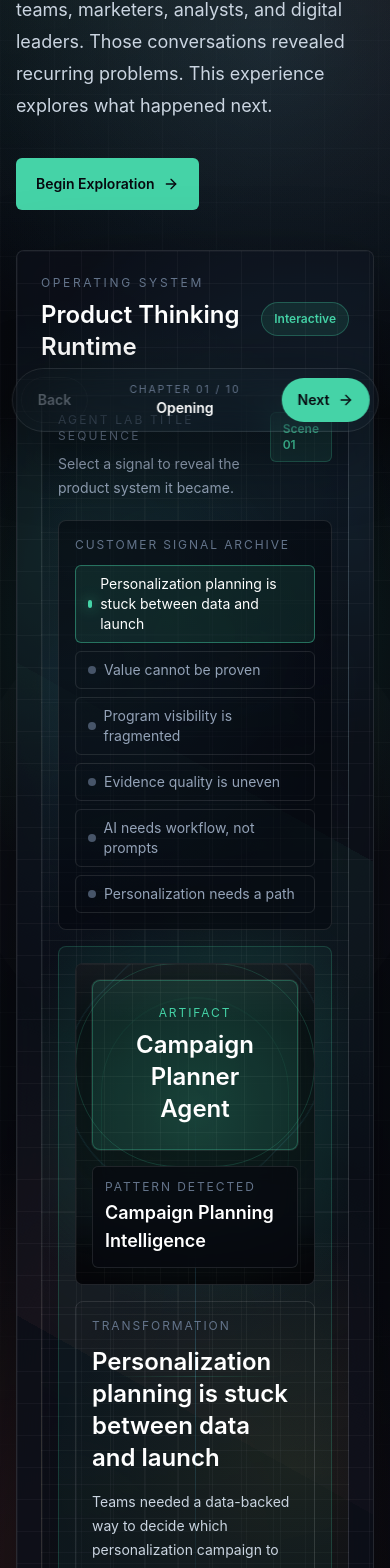
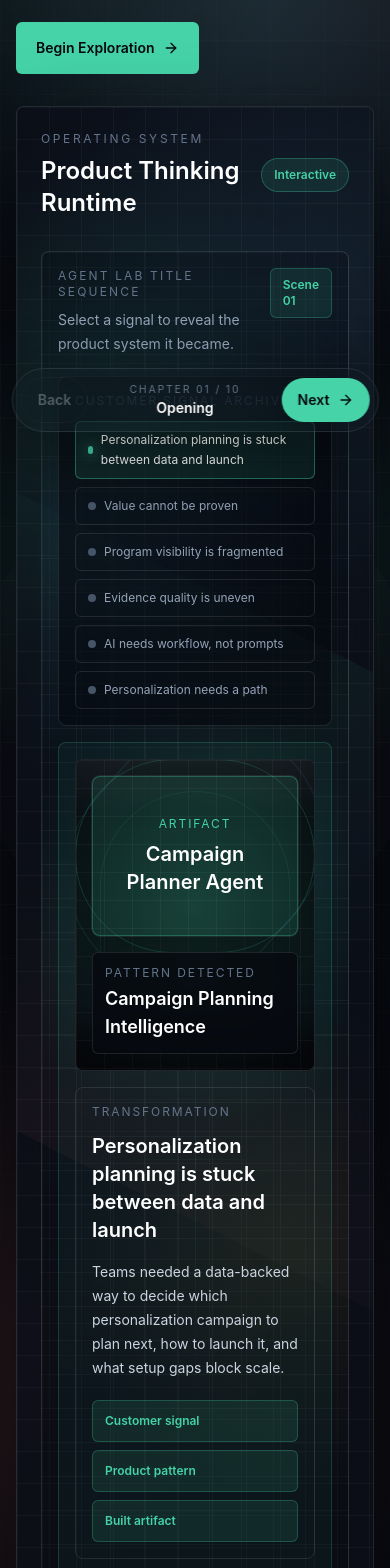
Before and after one commit to danielrathke-opti1234/optimizely_product_project, a React (Vite) app: page / in a window 390 px wide. Shown: the part 392-1960 px from the top of the page. Built offline with nearby package versions, Linux system fonts and the light colour scheme.

Commit message:
Polish story flow personalization focus

```diff
--- a/src/App.jsx
+++ b/src/App.jsx
@@ -83,16 +83,16 @@ function Hero({ onBegin }) {
   return (
     <section id="top" className="relative flex min-h-screen items-center overflow-hidden px-4 py-12 sm:px-6 lg:px-8">
       <div className="cinematic-orbit absolute inset-0" />
-      <div className="relative z-10 mx-auto grid max-w-7xl items-center gap-10 xl:grid-cols-[.88fr_1.12fr]">
+      <div className="relative z-10 mx-auto grid max-w-7xl items-center gap-8 xl:grid-cols-[.64fr_1.36fr]">
         <motion.div initial={{ opacity: 0, y: 26 }} animate={{ opacity: 1, y: 0 }} transition={{ duration: 0.7 }}>
           <ChapterLabel number="00" title="Enter the experience" />
-          <h1 className="max-w-5xl text-5xl font-semibold tracking-normal text-white sm:text-7xl lg:text-8xl">
+          <h1 className="max-w-4xl text-4xl font-semibold tracking-normal text-white sm:text-5xl xl:text-6xl">
             From Customer Conversations to Product Innovation
           </h1>
-          <p className="mt-7 max-w-3xl text-lg leading-8 text-slate-300">
+          <p className="mt-6 max-w-2xl text-base leading-7 text-slate-300">
             Over the last several years I have worked directly with enterprise experimentation teams, marketers, analysts, and digital leaders. Those conversations revealed recurring problems. This experience explores what happened next.
           </p>
-          <button onClick={onBegin} className="mt-9 inline-flex items-center gap-2 rounded-md bg-mint px-5 py-4 text-sm font-semibold text-ink transition hover:bg-mint/90">
+          <button onClick={onBegin} className="mt-7 inline-flex items-center gap-2 rounded-md bg-mint px-5 py-4 text-sm font-semibold text-ink transition hover:bg-mint/90">
             Begin Exploration <ArrowRight className="h-4 w-4" />
           </button>
         </motion.div>
@@ -179,7 +179,7 @@ function AgentLabBoot() {
         <div className="rounded-md border border-mint/25 bg-mint/10 px-3 py-2 text-xs font-semibold text-mint">Scene 0{active + 1}</div>
       </div>
 
-      <div className="relative z-10 mt-5 grid min-h-[25rem] gap-4 xl:grid-cols-[.72fr_1.28fr]">
+      <div className="relative z-10 mt-5 grid min-h-[23rem] gap-4 xl:grid-cols-[.58fr_1.42fr]">
         <div className="rounded-lg border border-white/10 bg-ink/55 p-4">
           <div className="mb-3 text-xs uppercase tracking-[.16em] text-slate-500">Customer signal archive</div>
           <div className="space-y-2">
@@ -190,7 +190,7 @@ function AgentLabBoot() {
                 initial={{ opacity: 0, x: -12 }}
                 animate={{ opacity: 1, x: 0 }}
                 transition={{ delay: index * 0.15, duration: 0.45 }}
-                className={`flex w-full items-center gap-2 rounded-md border px-3 py-2 text-left text-sm transition ${active === index ? 'border-mint/45 bg-mint/10 text-white' : 'border-white/10 bg-white/6 text-slate-400 hover:bg-white/10'}`}
+                className={`flex w-full items-center gap-2 rounded-md border px-3 py-2 text-left text-xs leading-5 transition ${active === index ? 'border-mint/45 bg-mint/10 text-white' : 'border-white/10 bg-white/6 text-slate-400 hover:bg-white/10'}`}
               >
                 <span className={`h-2 w-2 rounded-full ${active === index ? 'bg-mint shadow-[0_0_14px_rgba(69,211,167,.85)]' : 'bg-slate-600'}`} />
                 {item.signal}
@@ -200,14 +200,14 @@ function AgentLabBoot() {
         </div>
 
         <div className="agent-core rounded-lg border border-mint/20 bg-mint/5 p-4">
-          <div className="grid gap-4 xl:grid-cols-[.95fr_1.05fr]">
+          <div className="relative z-10 grid gap-4 xl:grid-cols-[.82fr_1.18fr]">
             <div className="relative flex min-h-72 flex-col justify-center gap-4 overflow-hidden rounded-lg border border-white/10 bg-ink/75 p-4">
               <div className="scene-vignette absolute inset-0" />
               <div className="relative z-10 flex items-center justify-center">
                 <motion.div key={scene.artifact} initial={{ opacity: 0, scale: 0.82, rotate: -3 }} animate={{ opacity: 1, scale: 1, rotate: 0 }} className="agent-hologram flex min-h-40 w-full max-w-64 items-center justify-center rounded-lg border border-mint/30 bg-mint/10 p-6 text-center shadow-glow">
                   <div>
                     <div className="text-xs uppercase tracking-[.16em] text-mint">Artifact</div>
-                    <div className="mt-2 text-2xl font-semibold text-white">{scene.artifact}</div>
+                    <div className="mt-2 text-xl font-semibold text-white">{scene.artifact}</div>
                   </div>
                 </motion.div>
               </div>
@@ -220,7 +220,7 @@ function AgentLabBoot() {
             <div className="flex flex-col justify-between rounded-lg border border-white/10 bg-white/6 p-4">
               <div>
                 <div className="text-xs uppercase tracking-[.16em] text-slate-500">Transformation</div>
-                <motion.h3 key={scene.signal} initial={{ opacity: 0, y: 8 }} animate={{ opacity: 1, y: 0 }} className="mt-3 text-2xl font-semibold text-white">{scene.signal}</motion.h3>
+                <motion.h3 key={scene.signal} initial={{ opacity: 0, y: 8 }} animate={{ opacity: 1, y: 0 }} className="mt-3 text-xl font-semibold text-white">{scene.signal}</motion.h3>
                 <motion.p key={scene.line} initial={{ opacity: 0, y: 8 }} animate={{ opacity: 1, y: 0 }} className="mt-4 text-sm leading-6 text-slate-300">{scene.line}</motion.p>
               </div>
               <div className="mt-5 space-y-2">
@@ -253,9 +253,9 @@ function SignalsChapter({ exploredSignals, setExploredSignals }) {
         <ChapterLabel number="01" title="The signals" />
         <div className="grid gap-8 lg:grid-cols-[1fr_.9fr]">
           <div>
-            <h2 className="text-4xl font-semibold text-white sm:text-6xl">Recurring customer challenges begin to glow.</h2>
-            <p className="mt-5 max-w-2xl text-slate-400">Click the signals. Each one expands into the customer problem, observed pattern, and business impact behind the product work.</p>
-            <div className="relative mt-10 min-h-[34rem]">
+            <h2 className="max-w-4xl text-4xl font-semibold text-white sm:text-5xl">Recurring customer challenges begin to glow.</h2>
+            <p className="mt-5 max-w-2xl text-slate-400">Click the signals. Each one expands into the customer problem, observed pattern, and business impact behind the product work, with personalization now treated as a primary adoption challenge.</p>
+            <div className="relative mt-8 min-h-[31rem]">
               {customerSignals.map((signal, index) => (
                 <motion.button
                   key={signal.id}
@@ -264,8 +264,8 @@ function SignalsChapter({ exploredSignals, setExploredSignals }) {
                   transition={{ duration: 5 + index, repeat: Infinity }}
                   className={`absolute max-w-xs rounded-full border px-5 py-4 text-left text-sm shadow-soft backdrop-blur transition ${active.id === signal.id ? 'border-mint/50 bg-mint/15 text-white' : 'border-white/12 bg-white/8 text-slate-300 hover:bg-white/12'}`}
                   style={{
-                    left: `${[3, 44, 17, 58, 29][index]}%`,
-                    top: `${[4, 14, 42, 55, 75][index]}%`,
+                    left: `${[3, 44, 14, 58, 28, 49][index]}%`,
+                    top: `${[4, 15, 39, 49, 66, 74][index]}%`,
                   }}
                 >
                   <span className="mr-2 inline-block h-2 w-2 rounded-full bg-mint shadow-[0_0_16px_rgba(69,211,167,.9)]" />
@@ -284,7 +284,7 @@ function SignalsChapter({ exploredSignals, setExploredSignals }) {
 function SignalPanel({ signal, exploredCount }) {
   return (
     <motion.aside key={signal.id} initial={{ opacity: 0, x: 24 }} animate={{ opacity: 1, x: 0 }} className="glass sticky top-8 self-start rounded-lg p-6">
-      <div className="mb-4 inline-flex rounded-md border border-mint/30 bg-mint/10 px-3 py-2 text-sm text-mint">{exploredCount}/5 signals explored</div>
+      <div className="mb-4 inline-flex rounded-md border border-mint/30 bg-mint/10 px-3 py-2 text-sm text-mint">{exploredCount}/{customerSignals.length} signals explored</div>
       <h3 className="text-2xl font-semibold text-white">{signal.quote}</h3>
       <InfoStack rows={[['Customer problem', signal.problem], ['Observed pattern', signal.pattern], ['Business impact', signal.impact]]} />
     </motion.aside>
@@ -790,35 +790,78 @@ function AvaControlRoom() {
 }
 
 function PersonalizationPrototype() {
-  const [stage, setStage] = useState(1);
-  const stages = ['Foundation', 'Segmentation', 'Orchestration', 'Adaptive'];
-  const capabilities = ['CMS Personalization', 'Web Experimentation', 'Audience Conditions', 'Behavior Targeting', 'Real Time Segmentation', 'ODP', 'Opal', 'CMAB'];
+  const [stage, setStage] = useState(0);
+  const stages = [
+    {
+      name: 'Diagnose',
+      label: 'Adoption blocker',
+      headline: 'Teams do not know where to start.',
+      body: 'Use Opal to interpret readiness signals across audiences, events, experiment history, and business goals instead of asking users to manually synthesize everything.',
+      outcome: 'Personalization readiness map',
+      capabilities: ['CMS Personalization', 'Audience Conditions', 'Behavior Targeting', 'ODP'],
+    },
+    {
+      name: 'Recommend',
+      label: 'Next best campaign',
+      headline: 'Turn analysis into a concrete recommendation.',
+      body: 'Opal should suggest the campaign worth building next, explain the evidence, show confidence, and call out setup gaps before work begins.',
+      outcome: 'Ranked campaign opportunity',
+      capabilities: ['Segment performance', 'Experiment learning', 'Business objective', 'Confidence rationale'],
+    },
+    {
+      name: 'Compose',
+      label: 'Opal-assisted brief',
+      headline: 'Generate the campaign brief, not just an idea.',
+      body: 'The PM opportunity is an interactive brief that drafts audience logic, hypothesis, content direction, activation method, and success metrics.',
+      outcome: 'Campaign brief canvas',
+      capabilities: ['Audience definition', 'Hypothesis', 'Content prompt', 'Measurement plan'],
+    },
+    {
+      name: 'Launch',
+      label: 'Human-gated activation',
+      headline: 'Move from recommendation to responsible launch.',
+      body: 'Ava and Opal can stage the workflow, but the product should preserve approval gates, QA, validation questions, and post-launch learning loops.',
+      outcome: 'Launch readiness plan',
+      capabilities: ['Web Experimentation', 'CMAB readiness', 'QA gate', 'Weekly intelligence'],
+    },
+  ];
+  const activeStage = stages[stage];
   return (
     <section id="personalization-prototype" className="border-y border-white/10 bg-white/[0.03] px-4 py-24 sm:px-6 lg:px-8">
       <div className="mx-auto max-w-7xl">
-        <ChapterLabel number="06A" title="Featured prototype" />
+        <ChapterLabel number="06A" title="Opal personalization concept" />
         <div className="grid gap-6 lg:grid-cols-[.75fr_1.25fr]">
           <div>
-            <h2 className="text-4xl font-semibold text-white">Personalization Adoption Journey</h2>
-            <p className="mt-4 text-slate-400">A contained concept showing how adoption challenges become a guided product prototype.</p>
+            <h2 className="text-4xl font-semibold text-white">Opal Personalization Innovation Studio</h2>
+            <p className="mt-4 text-slate-400">A product concept for the PM role: turn daunting personalization data into guided campaign decisions, then hand the workflow to Ava for operation.</p>
             <div className="mt-6 grid gap-2">
               {stages.map((item, index) => (
-                <button key={item} onClick={() => setStage(index)} className={`rounded-md border p-4 text-left transition ${stage === index ? 'border-gold/45 bg-gold/10 text-gold' : 'border-white/10 bg-white/6 text-slate-300 hover:bg-white/10'}`}>{item}</button>
+                <button key={item.name} onClick={() => setStage(index)} className={`rounded-md border p-4 text-left transition ${stage === index ? 'border-gold/45 bg-gold/10 text-gold' : 'border-white/10 bg-white/6 text-slate-300 hover:bg-white/10'}`}>
+                  <span className="text-xs uppercase tracking-[.16em] text-slate-500">{item.label}</span>
+                  <span className="mt-1 block text-lg font-semibold">{item.name}</span>
+                </button>
               ))}
             </div>
           </div>
           <div className="glass rounded-lg p-6">
             <div className="mb-5 flex items-center justify-between">
-              <h3 className="text-2xl font-semibold text-white">{stages[stage]} readiness</h3>
-              <span className="rounded-md border border-gold/25 bg-gold/10 px-3 py-2 text-sm text-gold">{(stage + 1) * 25}%</span>
+              <div>
+                <div className="text-xs uppercase tracking-[.16em] text-slate-500">Product innovation flow</div>
+                <h3 className="mt-2 text-2xl font-semibold text-white">{activeStage.headline}</h3>
+              </div>
+              <span className="rounded-md border border-gold/25 bg-gold/10 px-3 py-2 text-sm text-gold">Step {stage + 1}/4</span>
+            </div>
+            <p className="max-w-3xl text-base leading-7 text-slate-300">{activeStage.body}</p>
+            <div className="mt-5 rounded-md border border-mint/25 bg-mint/10 p-4">
+              <div className="text-xs uppercase tracking-[.16em] text-mint">Opal output</div>
+              <div className="mt-2 text-xl font-semibold text-white">{activeStage.outcome}</div>
             </div>
             <div className="grid gap-3 sm:grid-cols-2">
-              {capabilities.map((capability, index) => {
-                const active = stage >= Math.floor(index / 2);
+              {activeStage.capabilities.map((capability) => {
                 return (
-                  <div key={capability} className={`rounded-md border p-4 ${active ? 'border-mint/30 bg-mint/10' : 'border-white/10 bg-white/5 opacity-55'}`}>
+                  <div key={capability} className="rounded-md border border-white/10 bg-white/6 p-4">
                     <div className="flex items-center gap-2 text-sm font-semibold text-white">
-                      <CheckCircle2 className={`h-4 w-4 ${active ? 'text-mint' : 'text-slate-600'}`} />
+                      <CheckCircle2 className="h-4 w-4 text-mint" />
                       {capability}
                     </div>
                   </div>
@@ -894,7 +937,7 @@ const storyChapters = [
   { id: 'campaign-planner', label: 'Planner', icon: Zap },
   { id: 'ava-control-room', label: 'Ava', icon: Bot },
   { id: 'architecture', label: 'JSON', icon: Code2 },
-  { id: 'personalization-prototype', label: 'Maturity', icon: Sparkles },
+  { id: 'personalization-prototype', label: 'Opal Studio', icon: Sparkles },
   { id: 'clear', label: 'CLEAR', icon: Workflow },
   { id: 'why-product', label: 'PM Story', icon: Compass },
 ];
--- a/src/data/portfolioData.js
+++ b/src/data/portfolioData.js
@@ -493,10 +493,18 @@ export const customerSignals = [
   },
   {
     id: 'personalization',
-    quote: 'We struggle with personalization adoption.',
-    problem: 'Teams do not always know how personalization capabilities connect into a maturity path.',
-    pattern: 'Adoption gaps often come from unclear sequencing, missing readiness signals, and disconnected platform features.',
-    impact: 'Personalization remains aspirational instead of operational.',
+    quote: 'Personalization feels too daunting to start.',
+    problem: 'Teams have audiences, data, and ideas, but analyzing what matters and deciding where to begin feels overwhelming.',
+    pattern: 'Adoption gaps often come from unclear sequencing, missing readiness signals, and the desire for a guided next-best action instead of another feature list.',
+    impact: 'Personalization remains aspirational until the product tells teams what to build, why it matters, and how to validate it.',
+    patternId: 'adoption',
+  },
+  {
+    id: 'opal-guidance',
+    quote: 'We would rather be told what to build next.',
+    problem: 'Customers need help translating segment behavior, experiment history, and business goals into a concrete personalization plan.',
+    pattern: 'The more data a team has, the more valuable guided planning becomes. This is where Opal and Ava can turn analysis into action.',
+    impact: 'AI-assisted guidance can reduce decision paralysis and move teams from passive reporting into active campaign creation.',
     patternId: 'adoption',
   },
 ];
@@ -526,9 +534,9 @@ export const patterns = [
   {
     id: 'adoption',
     name: 'Personalization Adoption',
-    evidence: 'Teams wanted personalization but struggled to sequence capabilities and readiness.',
-    importance: 'Adoption requires a path from foundational targeting to AI-assisted adaptive experiences.',
-    gap: 'Feature lists do not help customers understand maturity, blockers, or next actions.',
+    evidence: 'Teams wanted personalization but struggled with where to start, how to analyze readiness, and what campaign to build next.',
+    importance: 'Adoption requires decision support: connect data, readiness, Opal guidance, and launch planning into one product motion.',
+    gap: 'Feature lists and dashboards do not answer the practical question customers ask most: what should we do next?',
   },
   {
     id: 'agent',
--- a/src/index.css
+++ b/src/index.css
@@ -172,6 +172,12 @@ a {
   gap: 1rem;
 }
 
+.network-stage > button,
+.ecosystem-stage > button {
+  position: relative;
+  z-index: 1;
+}
+
 .agent-lab {
   background:
     radial-gradient(circle at 50% 50%, rgba(69, 211, 167, 0.16), transparent 13rem),
@@ -202,8 +208,10 @@ a {
   inset-inline: 12%;
   top: 50%;
   height: 1px;
-  background: linear-gradient(90deg, transparent, rgba(69, 211, 167, 0.55), transparent);
+  z-index: 0;
+  background: linear-gradient(90deg, transparent, rgba(69, 211, 167, 0.16), transparent);
   animation: pulseLine 3s ease-in-out infinite;
+  pointer-events: none;
 }
 
 .agent-core::after {
@@ -213,7 +221,7 @@ a {
   bottom: 18%;
   width: 1px;
   height: auto;
-  background: linear-gradient(180deg, transparent, rgba(103, 212, 255, 0.36), transparent);
+  background: linear-gradient(180deg, transparent, rgba(103, 212, 255, 0.14), transparent);
   animation-delay: 0.65s;
 }
 
@@ -409,8 +417,10 @@ a {
   right: 14%;
   top: 50%;
   height: 1px;
-  background: linear-gradient(90deg, transparent, rgba(69, 211, 167, 0.7), rgba(103, 212, 255, 0.55), transparent);
+  z-index: 0;
+  background: linear-gradient(90deg, transparent, rgba(69, 211, 167, 0.18), rgba(103, 212, 255, 0.14), transparent);
   animation: pulseLine 3.2s ease-in-out infinite;
+  pointer-events: none;
 }
 
 .experience-begun #top {
```
